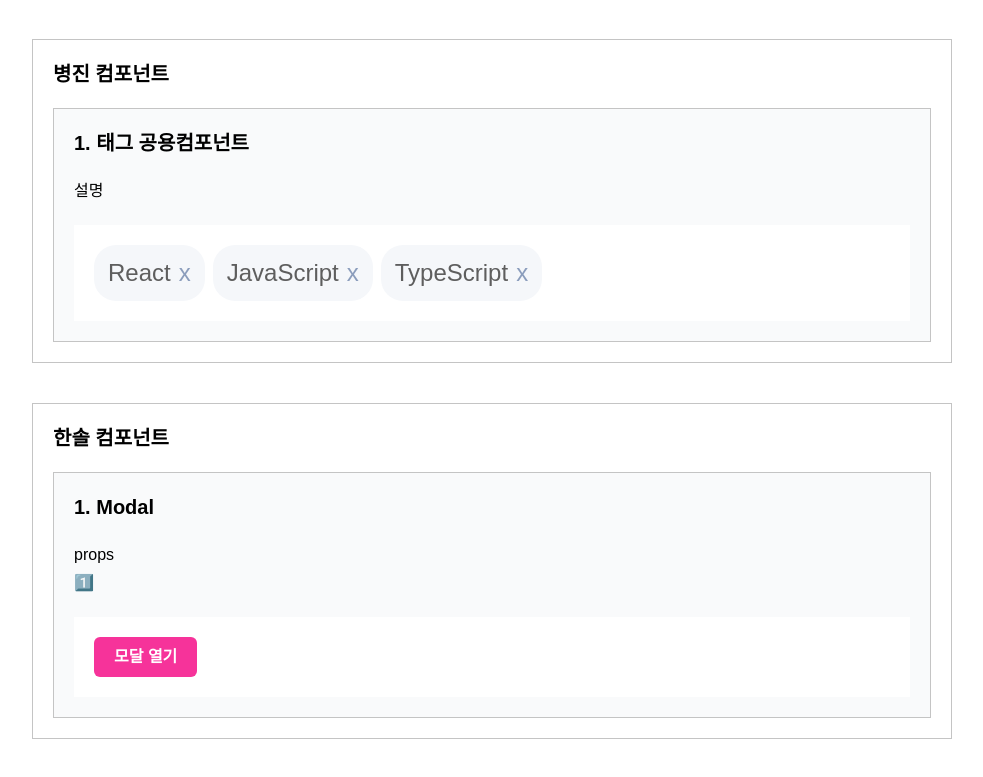
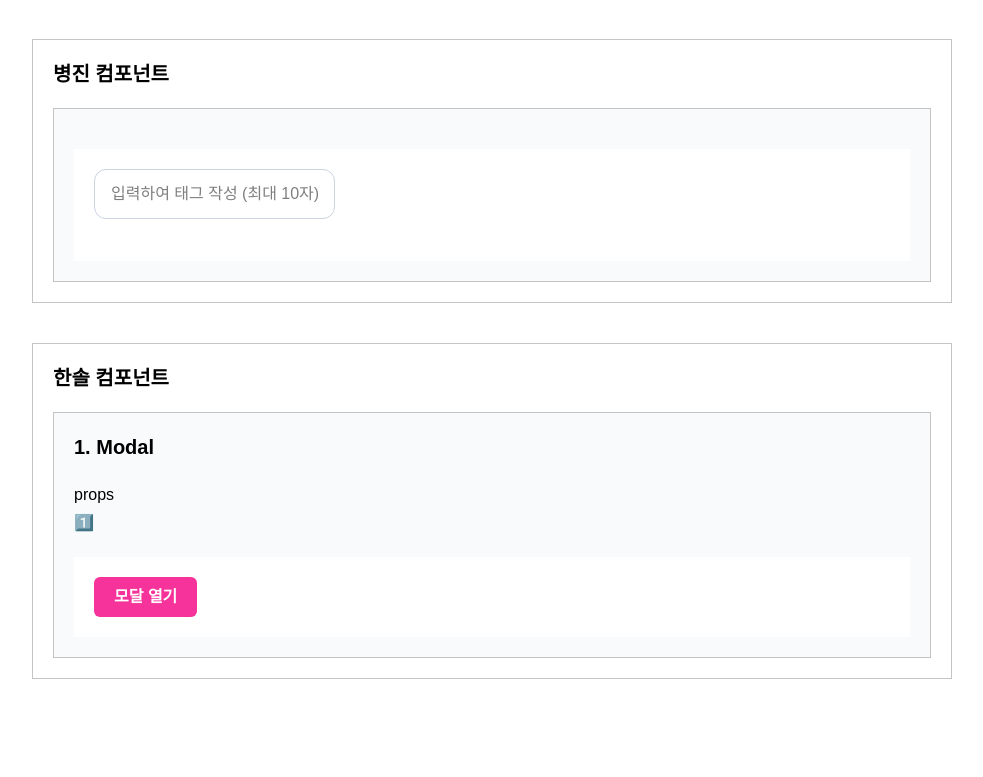
Before and after one commit to 0430will/FE12_Team5_epigram, a Next.js app: page /sample in a window 1280 px wide. Shown: the part 1405-2182 px from the top of the page, without its empty margins (148-1131 px from the left). Built offline with nearby package versions, Linux system fonts and the light colour scheme; a web font is replaced by a local one.

Commit message:
feat: 태그입력창 공용 컴포넌트 구현

```diff
--- a/src/app/auth/login/page.tsx
+++ b/src/app/auth/login/page.tsx
@@ -142,7 +142,6 @@ export default function LoginPage() {
           </a>
         </p>
 
-        <div className="h-[50px] md:h-[60px] lg:h-[60px]" />
         <SocialLogins authType="LOGIN" />
       </div>
     </>
--- a/src/app/sample/_components/Jin.tsx
+++ b/src/app/sample/_components/Jin.tsx
@@ -1,27 +1,12 @@
-'use client';
-
-import { Tags } from '@/components/Tags';
-import { useState } from 'react';
+import { TagsInputWithList } from '@/components/TagsInputWithList';
 
 export default function Jin() {
-  // 테스트용 데이터 (태그 배열)
-  const [tags, setTags] = useState([
-    { id: 1, name: 'React' },
-    { id: 2, name: 'JavaScript' },
-    { id: 3, name: 'TypeScript' },
-  ]);
-
-  // 태그 삭제 함수 (부모 컴포넌트에서 처리)
-  const onRemoveTag = (tag: { id: number; name: string }) => {
-    setTags((prevTags) => prevTags.filter((t) => t.id !== tag.id));
-  };
-
   return (
     <div className="border border-gray-200 bg-gray-50 p-5">
-      <h3 className="mb-5 text-xl font-bold">1. 태그 공용컴포넌트</h3>
-      <p className="mb-5 leading-7">설명</p>
+      <h3 className="mb-5 text-xl font-bold"></h3>
+      <p className="mb-5 leading-7"></p>
       <div className="bg-white p-5">
-        <Tags tags={tags} onRemoveTag={onRemoveTag} />
+        <TagsInputWithList />
       </div>
     </div>
   );
--- a/src/components/Tags.tsx
+++ b/src/components/Tags.tsx
@@ -1,4 +1,4 @@
-import { EpigramTag } from '../types/Epigram';
+import { EpigramTag } from '@/types/Epigram';
 
 interface TagsProps {
   tags: EpigramTag[];
@@ -11,16 +11,12 @@ export function Tags({ tags, onRemoveTag }: TagsProps) {
       {tags.map((tag) => (
         <div
           key={tag.id}
-          className="mobile:px-[12px] mobile:py-[8px] mobile:rounded-[20px] mobile:text-[16px] mobile:leading-[26px] tablet:px-[12px] tablet:py-[8px] tablet:rounded-[20px] tablet:text-[20px] tablet:leading-[32px] pc:px-[14px] pc:py-[12px] pc:rounded-[22px] pc:text-[24px] pc:leading-[32px] flex items-center gap-2 rounded-[18px] bg-[var(--color-bg-100)] text-[#5E5E5E]"
+          className="mobile:px-[12px] mobile:py-[8px] mobile:rounded-[20px] mobile:text-[16px] mobile:leading-[26px] tablet:px-[12px] tablet:py-[8px] tablet:rounded-[20px] tablet:text-[20px] tablet:leading-[32px] pc:px-[14px] pc:py-[12px] pc:rounded-[22px] pc:text-[24px] pc:leading-[32px] text-black-300 bg-bg-100 flex items-center gap-2 rounded-[18px]"
         >
-          <span className="mobile:text-[16px] mobile:leading-[26px] tablet:text-[20px] tablet:leading-[32px] pc:text-[24px] pc:leading-[32px] text-[16px] leading-[26px] font-normal text-[#5E5E5E]">
+          <span className="mobile:text-[16px] mobile:leading-[26px] tablet:text-[20px] tablet:leading-[32px] pc:text-[24px] pc:leading-[32px] text-black-300 text-[16px] leading-[26px] font-normal">
             {tag.name}
           </span>
-          <button
-            type="button"
-            onClick={() => onRemoveTag(tag)}
-            className="text-[var(--color-blue-500)] hover:text-[var(--color-blue-9500)]"
-          >
+          <button type="button" onClick={() => onRemoveTag(tag)} className="hover:text-blue-9500 text-blue-500">
             x
           </button>
         </div>
--- /dev/null
+++ b/src/components/TagsInput.tsx
@@ -0,0 +1,47 @@
+'use client';
+
+import { useState } from 'react';
+import { EpigramTag } from '@/types/Epigram';
+
+interface TagsInputProps {
+  onAddTag: (tag: EpigramTag) => void; // 부모로부터 태그 추가 함수 받기
+  tags: EpigramTag[];
+}
+
+export function TagsInput({ onAddTag, tags }: TagsInputProps) {
+  const [inputValue, setInputValue] = useState<string>('');
+
+  const handleInputChange = (e: React.ChangeEvent<HTMLInputElement>) => {
+    setInputValue(e.target.value);
+  };
+
+  const handleKeyPress = (e: React.KeyboardEvent<HTMLInputElement>) => {
+    if (e.key === 'Enter' && inputValue.trim().length > 0 && inputValue.length <= 10) {
+      const isDuplicate = tags.some((tag) => tag.name === inputValue.trim());
+      if (isDuplicate) {
+        alert('이 태그는 이미 존재합니다.');
+        return;
+      }
+
+      const newTag: EpigramTag = {
+        id: Date.now(),
+        name: inputValue.trim(),
+      };
+      onAddTag(newTag); // 부모에게 태그 추가 요청
+      setInputValue(''); // 입력창 초기화
+    }
+  };
+
+  return (
+    <div className="mobile:gap-[8px] tablet:gap-[8px] pc:gap-[8px] flex items-center gap-2">
+      <input
+        type="text"
+        value={inputValue}
+        onChange={handleInputChange}
+        onKeyDown={handleKeyPress}
+        className="mobile:px-[16px] mobile:py-[8px] mobile:rounded-[12px] mobile:border-[1px] mobile:border-blue-300 mobile:bg-white mobile:text-text-pre-lg mobile:leading-[26px] mobile:font-normal mobile:tracking-[0%] mobile:mb-[15px] tablet:px-[16px] tablet:py-[8px] tablet:rounded-[12px] tablet:border-[1px] tablet:border-blue-300 tablet:bg-white tablet:text-text-pre-lg tablet:leading-[26px] tablet:font-normal tablet:tracking-[0%] tablet:mb-[16px] pc:px-[16px] pc:py-[8px] pc:rounded-[12px] pc:border-[1px] pc:border-blue-300 pc:bg-white pc:text-text-pre-lg pc:leading-[32px] pc:font-normal pc:tracking-[0%] pc:mb-[22px] focus:outline-2 focus:outline-blue-600"
+        placeholder="입력하여 태그 작성 (최대 10자)"
+      />
+    </div>
+  );
+}
--- /dev/null
+++ b/src/components/TagsInputWithList.tsx
@@ -0,0 +1,32 @@
+'use client';
+
+import { useState } from 'react';
+import { EpigramTag } from '@/types/Epigram';
+import { TagsInput } from './TagsInput';
+import { Tags } from './Tags';
+
+export function TagsInputWithList() {
+  const [tags, setTags] = useState<EpigramTag[]>([]); // 초기값 없이 빈배열로 시작
+
+  const handleAddTag = (newTag: EpigramTag) => {
+    // 중복 태그 체크
+    const isDuplicate = tags.some((tag) => tag.name === newTag.name);
+    if (isDuplicate) {
+      alert('이 태그는 이미 추가되어 있습니다.');
+      return; // 중복이 있을 경우 추가하지 않음
+    }
+
+    setTags([...tags, newTag]); // 새로운 태그 추가
+  };
+
+  const handleRemoveTag = (tag: EpigramTag) => {
+    setTags(tags.filter((t) => t.id !== tag.id)); // 태그 삭제
+  };
+
+  return (
+    <div>
+      <TagsInput onAddTag={handleAddTag} tags={tags} />
+      <Tags tags={tags} onRemoveTag={handleRemoveTag} />
+    </div>
+  );
+}
```
